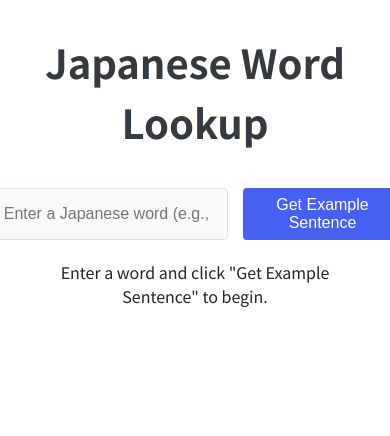
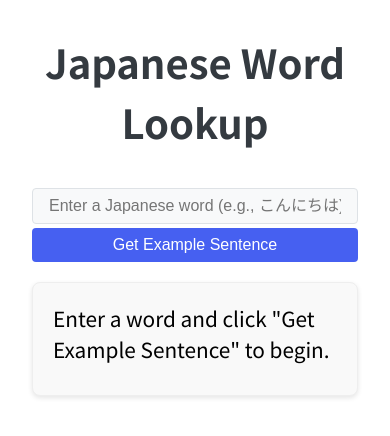
Before and after one commit to NaabZer/japanese-llm-tools, a React (Vite) app in the folder frontend/: page / in a window 390 px wide. Shown: the top 436 px of the page. Built offline with nearby package versions, Linux system fonts and the light colour scheme; no server answers.

Commit message:
Add a central gutter, and fix some responsive design

```diff
--- a/frontend/src/App.scss
+++ b/frontend/src/App.scss
@@ -1,4 +1,8 @@
 /* src/App.css */
+
+@use './styles/theme' as theme;
+//@use './styles/mixins' as mix;
+
 #root {
     max-width: 1280px;
     margin: 0 auto;
@@ -13,13 +17,17 @@
     gap: 20px; /* Space between elements */
 }
 
-.App > form {
-    display: flex;
+.content-gutter{
+  display: flex;
+  flex-direction: column;
+  align-items: center;
+
+  width: 100%;
+  @include theme.breakpoint(lg) {
+    width: 60vw;
+  }
+  @include theme.breakpoint(xl) {
+    min-width: 600px;
+    width: 30vw;
+  }
 }
-
-input[type="text"] {
-    padding: 10px 15px;
-    width: 300px;
-    max-width: 90%;
-    margin-right: 15px;
-}
--- a/frontend/src/App.tsx
+++ b/frontend/src/App.tsx
@@ -15,6 +15,7 @@ function App() {
     <div className="App">
       <h1>Japanese Word Lookup</h1>
 
+      <div className='content-gutter'>
         <SearchForm
           onSearch={handleSearch}
           isLoading={isLoading}
@@ -37,6 +38,7 @@ function App() {
           </button>
         )}
       </div>
+    </div>
   );
 }
 
--- a/frontend/src/components/ResultDisplay.module.scss
+++ b/frontend/src/components/ResultDisplay.module.scss
@@ -8,3 +8,23 @@
 .loadingMessage {
   color: gray;
 }
+
+.resultContainer {
+  background-color: #f9f9f9;
+  color: black;
+  border: 1px solid #eee;
+  border-radius: 8px;
+  padding: 20px;
+  margin-top: 20px;
+  width: 100%;
+  text-align: left;
+  box-shadow: 0 2px 5px rgba(0,0,0,0.1);
+  font-size: 1.3em;
+  p {
+    margin-bottom: 10px;
+    line-height: 1.5;
+    b {
+      color: vars.$color-primary;
+    }
+  }
+}
--- a/frontend/src/components/ResultDisplay.tsx
+++ b/frontend/src/components/ResultDisplay.tsx
@@ -1,15 +1,20 @@
 import React from 'react';
 import type { SentenceData } from '../types';
-import SentenceDisplay from './SentenceDisplay'; // Re-use your existing SentenceDisplay
+import SentenceDisplay from './SentenceDisplay';
 import styles from './ResultDisplay.module.scss';
 
 interface ResultDisplayProps {
   sentenceData: SentenceData | null;
   isLoading: boolean;
   error: string | null;
+  // Add more potential props here, e.g.:
+  // otherResultData: OtherDataType | null;
+  // anotherState: boolean;
 }
 
-function ResultDisplay({ sentenceData, isLoading, error }: ResultDisplayProps) {
+const renderContent = (props: ResultDisplayProps) => {
+  const { sentenceData, isLoading, error } = props;
+
   if (isLoading) {
     return <p className={styles.loadingMessage}>Loading example sentence...</p>;
   }
@@ -22,8 +27,16 @@ function ResultDisplay({ sentenceData, isLoading, error }: ResultDisplayProps) {
     return <SentenceDisplay sentenceData={sentenceData} />;
   }
 
-  // Default message when nothing is loaded yet
-  return <p>Enter a word and click "Get Example Sentence" to begin.</p>;
+  return <p className={styles.initialMessage}>Enter a word and click "Get Example Sentence" to begin.</p>;
+};
+
+
+function ResultDisplay(props: ResultDisplayProps) { // Pass all props to the component
+  return (
+    <div className={styles.resultContainer}>
+      {renderContent(props)} {/* Call the helper function with all props */}
+    </div>
+  );
 }
 
 export default ResultDisplay;
--- /dev/null
+++ b/frontend/src/components/SearchForm.module.scss
@@ -0,0 +1,25 @@
+@use '../styles/theme' as theme;
+
+.searchForm {
+  display: flex;
+  justify-content: center;
+  width: 100%;
+  gap: theme.$spacing-xs;
+
+  flex-direction: column;
+  @include theme.breakpoint(sm) {
+    flex-direction: row;
+    gap: theme.$spacing-sm;
+  }
+  @include theme.breakpoint(md) {
+    gap: theme.$spacing-md;
+  }
+  @include theme.breakpoint(lg) {
+    flex-direction: row;
+    gap: theme.$spacing-lg;
+  }
+}
+
+.formInput {
+  flex-grow: 1;
+}
--- a/frontend/src/components/SearchForm.tsx
+++ b/frontend/src/components/SearchForm.tsx
@@ -1,4 +1,5 @@
 import React, { useState } from 'react';
+import styles from './SearchForm.module.scss';
 
 interface SearchFormProps {
   onSearch: (word: string) => void;
@@ -28,8 +29,9 @@ function SearchForm({
   };
 
   return (
-    <form onSubmit={handleSubmit}>
+    <form onSubmit={handleSubmit} className={styles.searchForm}>
       <input
+        className={styles.formInput}
         type="text"
         placeholder={placeholder}
         value={word}
--- a/frontend/src/components/SentenceDisplay.module.scss
+++ b/frontend/src/components/SentenceDisplay.module.scss
@@ -1,25 +1,4 @@
 @use '../styles/variables.scss' as vars;
-
-.resultBox {
-  background-color: #f9f9f9;
-  color: black;
-  border: 1px solid #eee;
-  border-radius: 8px;
-  padding: 20px;
-  margin-top: 20px;
-  width: 100%;
-  max-width: 500px;
-  text-align: left;
-  box-shadow: 0 2px 5px rgba(0,0,0,0.1);
-  font-size: 1.3em;
-  p {
-    margin-bottom: 10px;
-    line-height: 1.5;
-    b {
-      color: vars.$color-primary;
-    }
-  }
-}
 
 .hiddenPunct{
     position: absolute;
--- a/frontend/src/components/SentenceDisplay.tsx
+++ b/frontend/src/components/SentenceDisplay.tsx
@@ -20,7 +20,7 @@ function SentenceDisplay({ sentenceData }: SentenceDisplayProps) {
   };
 
   return (
-    <div className={styles.resultBox}>
+    <div>
       <h3>Example Sentence:</h3>
       <div className={styles.sentEntry}>
         <strong>Japanese:</strong>{' '}
--- a/frontend/src/styles/_base.scss
+++ b/frontend/src/styles/_base.scss
@@ -56,8 +56,6 @@ input[type="text"] {
   border: 1px solid vars.$color-border;
   border-radius: vars.$border-radius;
   font-size: vars.$font-size-base;
-  width: 300px;
-  max-width: 90%;
   color: vars.$color-text;
   background-color: vars.$color-light;
 
--- a/frontend/src/styles/_theme.scss
+++ b/frontend/src/styles/_theme.scss
@@ -3,4 +3,4 @@
 @use 'base';
 
 @forward 'variables';
-@forard 'mixins';
+@forward 'mixins';
```
Lines whose indentation alone changed are shown as unchanged.
